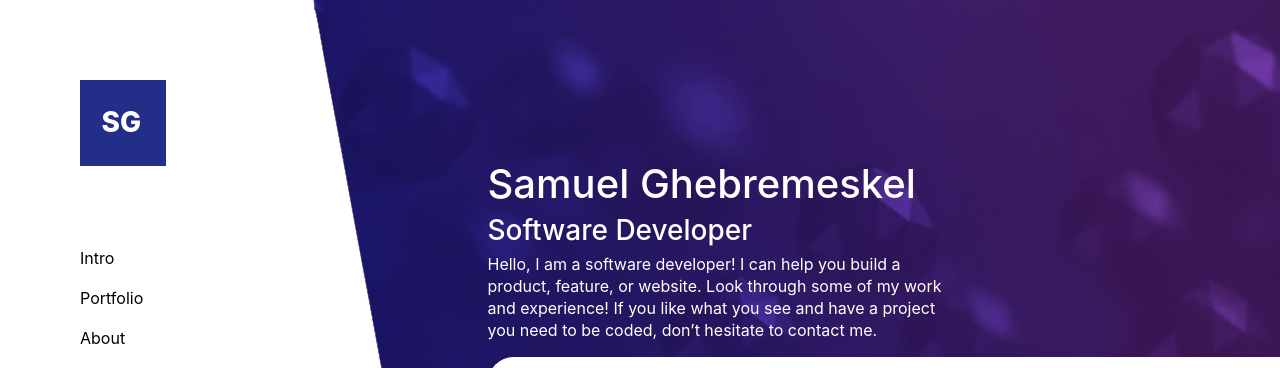
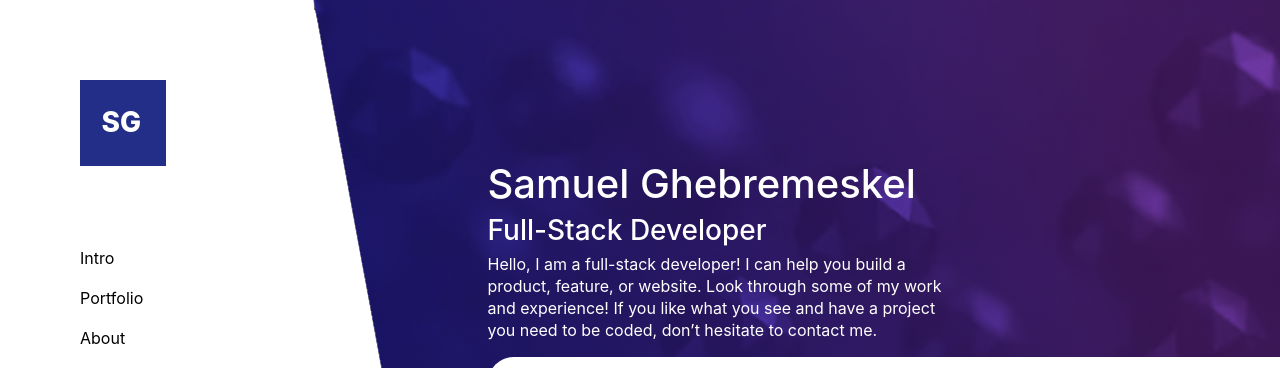
Before and after one commit to Samitti/My-Personal-Portfolio, a plain HTML site: page index.html in a window 1280 px wide. Shown: the top 368 px of the page. Drawn offline with nearby package versions, Linux system fonts and the light colour scheme.

Commit message:
edit content

```diff
--- a/index.html
+++ b/index.html
@@ -38,8 +38,8 @@
             <div class="col-9 banner">
                 <div class="welcome">
                    <h1>Samuel Ghebremeskel</h1>
-                   <h5>Software Developer</h5>
-                   <p>Hello, I am a software developer! I can help you build a</br>
+                   <h5>Full-Stack Developer</h5>
+                   <p>Hello, I am a full-stack developer! I can help you build a</br>
                     product, feature, or website. Look through some of my work</br>
                     and experience! If you like what you see and have a project</br>
                     you need to be coded, don’t hesitate to contact me.
```
